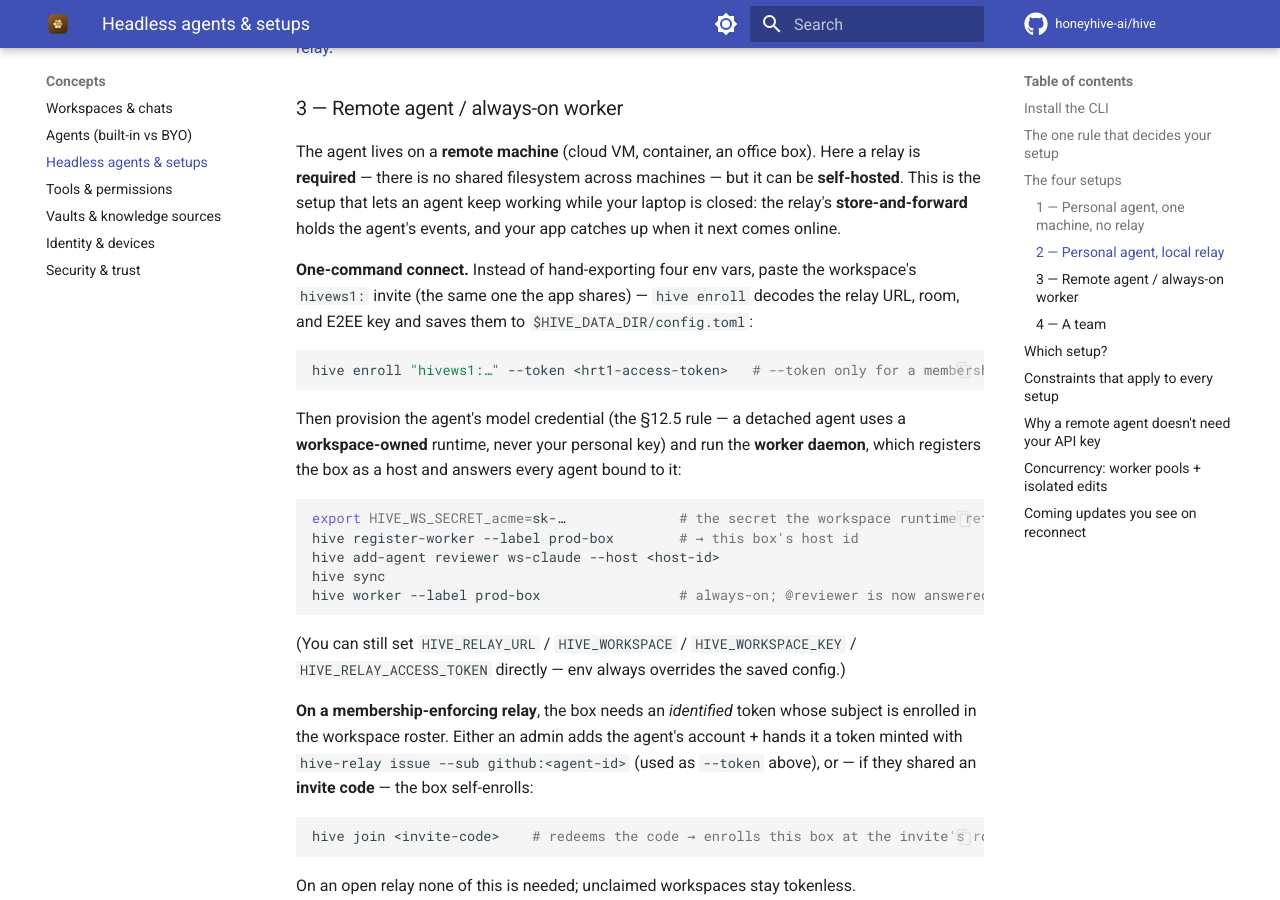
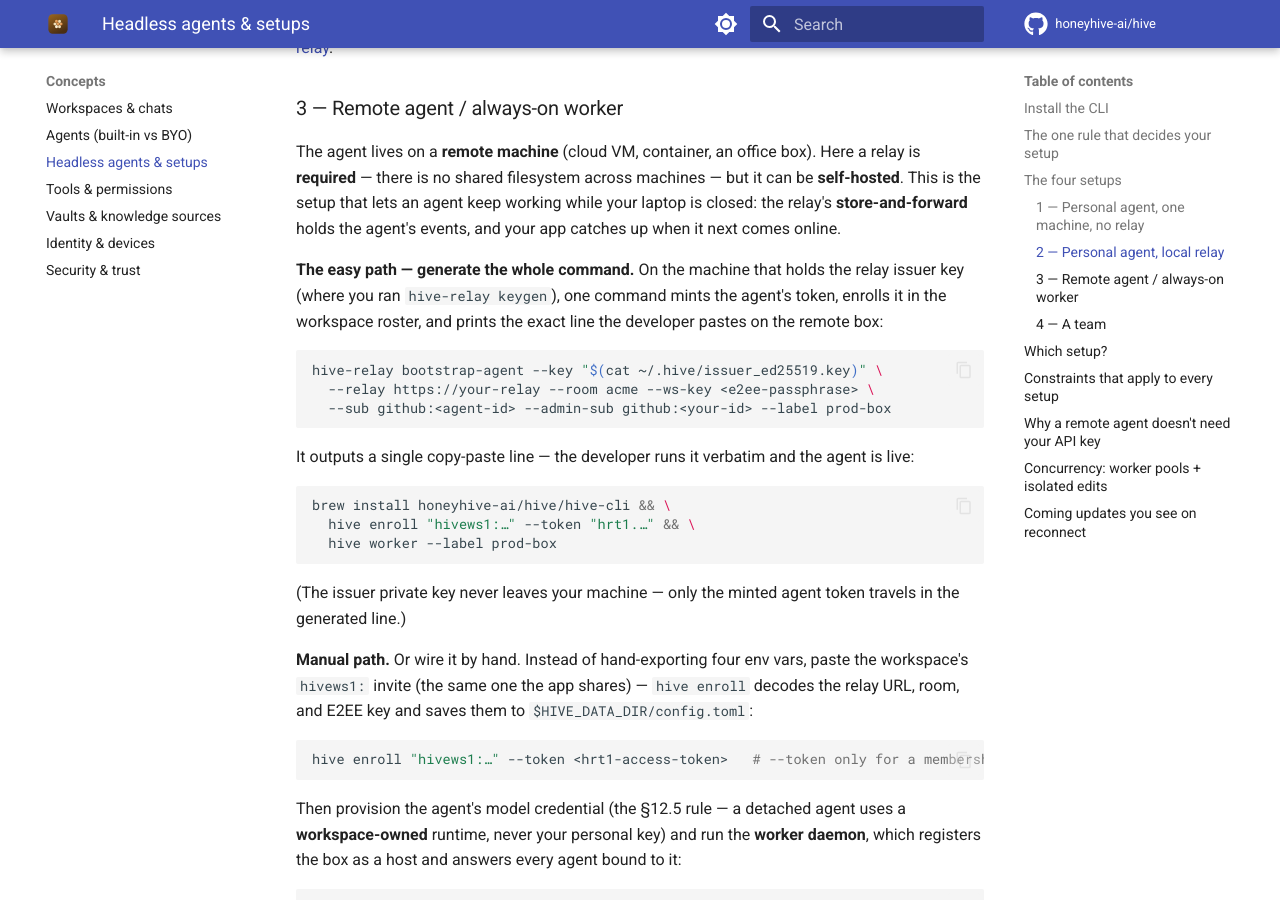
Before and after one commit to honeyhive-ai/hive, an MkDocs documentation site: the page built from docs-site/concepts/headless-agents.md, in a window 1280 px wide and 900 px high, scrolled down 1830 px. Built offline with MkDocs 1.6.1 and Material for MkDocs 9.7.7, drawn with Linux system fonts in a browser that asks for light colours; comment, search, counter and statistics services are not loaded.

Commit message:
docs: lead the remote-agent setup with hive-relay bootstrap-agent (one paste)
Feature the generator as the easy path — the admin runs one command (issuer key
+ workspace details) and hands the developer a single copy-paste line
(brew install && hive enroll --token && hive worker). The hand-wired enroll flow
stays documented as the manual alternative.

````diff
--- a/docs-site/concepts/headless-agents.md
+++ b/docs-site/concepts/headless-agents.md
@@ -90,9 +90,32 @@
 while your laptop is closed: the relay's **store-and-forward** holds the agent's
 events, and your app catches up when it next comes online.
 
-**One-command connect.** Instead of hand-exporting four env vars, paste the
-workspace's `hivews1:` invite (the same one the app shares) — `hive enroll`
-decodes the relay URL, room, and E2EE key and saves them to
+**The easy path — generate the whole command.** On the machine that holds the
+relay issuer key (where you ran `hive-relay keygen`), one command mints the
+agent's token, enrolls it in the workspace roster, and prints the exact line the
+developer pastes on the remote box:
+
+```sh
+hive-relay bootstrap-agent --key "$(cat ~/.hive/issuer_ed25519.key)" \
+  --relay https://your-relay --room acme --ws-key <e2ee-passphrase> \
+  --sub github:<agent-id> --admin-sub github:<your-id> --label prod-box
+```
+
+It outputs a single copy-paste line — the developer runs it verbatim and the
+agent is live:
+
+```sh
+brew install honeyhive-ai/hive/hive-cli && \
+  hive enroll "hivews1:…" --token "hrt1.…" && \
+  hive worker --label prod-box
+```
+
+(The issuer private key never leaves your machine — only the minted agent token
+travels in the generated line.)
+
+**Manual path.** Or wire it by hand. Instead of hand-exporting four env vars,
+paste the workspace's `hivews1:` invite (the same one the app shares) —
+`hive enroll` decodes the relay URL, room, and E2EE key and saves them to
 `$HIVE_DATA_DIR/config.toml`:
 
 ```sh
````
